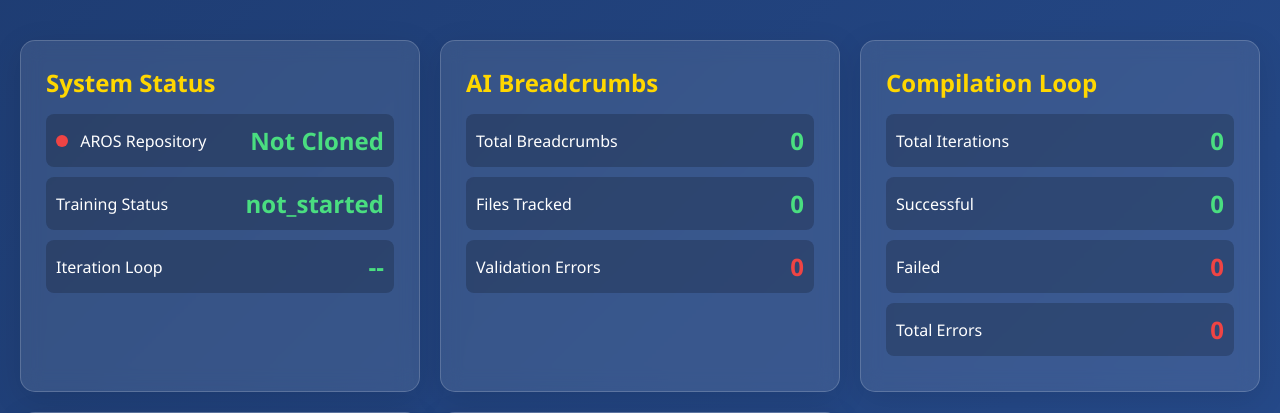
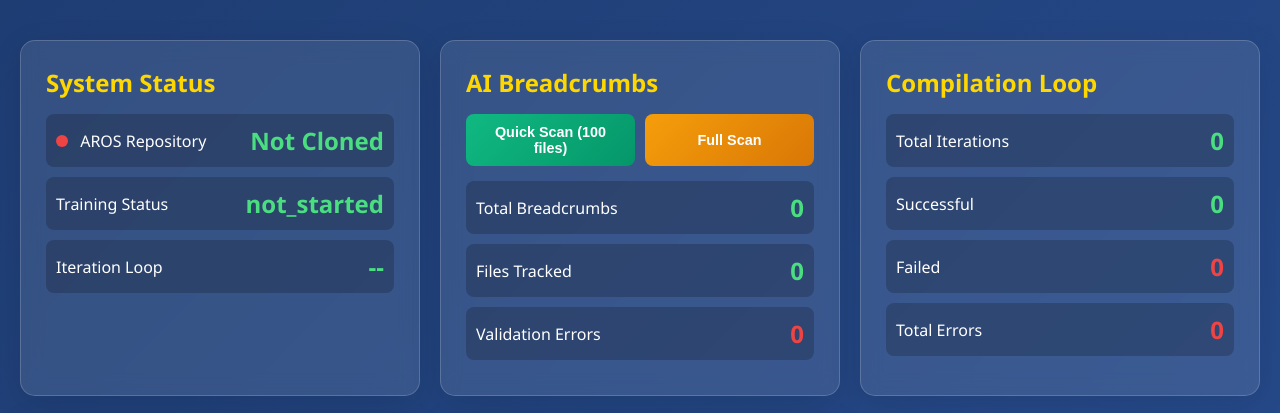
Before and after one commit to terminills/ai_breadcrumb_automated_development, a Flask app: page / in a window 1280 px wide. Shown: the part 130-543 px from the top of the page. Run offline with Flask 3, Linux system fonts and the light colour scheme; data that the repository does not hold is empty.

Commit message:
Add UI buttons to trigger breadcrumb scanning directly from the dashboard
Co-authored-by: terminills <2502855+terminills@users.noreply.github.com>

```diff
--- a/ui/app.py
+++ b/ui/app.py
@@ -267,6 +267,78 @@ def api_reasoning_by_pattern(pattern):
     })
 
 
+@app.route('/api/scan/breadcrumbs', methods=['POST'])
+def api_scan_breadcrumbs():
+    """Trigger breadcrumb scanning"""
+    if not aros_path.exists():
+        return jsonify({
+            'status': 'error',
+            'message': 'AROS repository not found. Please clone it first.'
+        }), 400
+
+    try:
+        # Get options from request
+        data = request.get_json() or {}
+        max_files = data.get('max_files', None)
+        full_scan = data.get('full_scan', False)
+
+        # Run scan script
+        scan_script = Path(__file__).parent.parent / 'scripts' / 'scan_breadcrumbs.py'
+
+        cmd = ['python3', str(scan_script), str(aros_path)]
+        if max_files and not full_scan:
+            cmd.extend(['--max-files', str(max_files)])
+
+        result = subprocess.run(
+            cmd,
+            capture_output=True,
+            text=True,
+            timeout=300  # 5 minute timeout
+        )
+
+        if result.returncode == 0:
+            return jsonify({
+                'status': 'success',
+                'message': 'Breadcrumb scan completed successfully',
+                'output': result.stdout
+            })
+        else:
+            return jsonify({
+                'status': 'error',
+                'message': 'Scan failed',
+                'error': result.stderr
+            }), 500
+
+    except subprocess.TimeoutExpired:
+        return jsonify({
+            'status': 'error',
+            'message': 'Scan timed out after 5 minutes'
+        }), 500
+    except Exception as e:
+        return jsonify({
+            'status': 'error',
+            'message': f'Scan failed: {str(e)}'
+        }), 500
+
+
+@app.route('/api/scan/status')
+def api_scan_status():
+    """Get scan status and last scan info"""
+    scan_log = logs_path / 'scan_latest.json'
+
+    if scan_log.exists():
+        try:
+            with open(scan_log) as f:
+                return jsonify(json.load(f))
+        except Exception:
+            pass
+
+    return jsonify({
+        'status': 'never_run',
+        'message': 'No scans have been run yet'
+    })
+
+
 if __name__ == '__main__':
     host = config['ui']['host']
     port = config['ui']['port']
--- a/ui/templates/index.html
+++ b/ui/templates/index.html
@@ -160,13 +160,32 @@
             transition: transform 0.2s, box-shadow 0.2s;
         }
 
-        button:hover {
+        button:hover:not(:disabled) {
             transform: translateY(-2px);
             box-shadow: 0 5px 20px rgba(102, 126, 234, 0.4);
         }
 
-        button:active {
+        button:active:not(:disabled) {
             transform: translateY(0);
+        }
+
+        button:disabled {
+            opacity: 0.5;
+            cursor: not-allowed;
+        }
+
+        #quickScanBtn, #fullScanBtn {
+            flex: 1;
+            font-size: 0.9em;
+            padding: 10px 16px;
+        }
+
+        #quickScanBtn {
+            background: linear-gradient(135deg, #10b981 0%, #059669 100%);
+        }
+
+        #fullScanBtn {
+            background: linear-gradient(135deg, #f59e0b 0%, #d97706 100%);
         }
 
         .timestamp {
@@ -238,6 +257,11 @@
             <!-- Breadcrumb Statistics Card -->
             <div class="card">
                 <h2>AI Breadcrumbs</h2>
+                <div style="margin-bottom: 15px; display: flex; gap: 10px;">
+                    <button id="quickScanBtn" onclick="triggerScan(false)">Quick Scan (100 files)</button>
+                    <button id="fullScanBtn" onclick="triggerScan(true)">Full Scan</button>
+                </div>
+                <div id="scanStatus" style="margin-bottom: 10px; padding: 8px; border-radius: 5px; display: none;"></div>
                 <div class="stat">
                     <span class="stat-label">Total Breadcrumbs</span>
                     <span class="stat-value" id="totalBreadcrumbs">0</span>
@@ -582,6 +606,66 @@
             }
         }
 
+        // Trigger breadcrumb scan
+        async function triggerScan(fullScan) {
+            const statusDiv = document.getElementById('scanStatus');
+            const quickBtn = document.getElementById('quickScanBtn');
+            const fullBtn = document.getElementById('fullScanBtn');
+
+            // Disable buttons during scan
+            quickBtn.disabled = true;
+            fullBtn.disabled = true;
+
+            // Show status
+            statusDiv.style.display = 'block';
+            statusDiv.style.background = 'rgba(251, 191, 36, 0.2)';
+            statusDiv.style.border = '1px solid #fbbf24';
+            statusDiv.innerHTML = '⏳ Scanning breadcrumbs...';
+
+            try {
+                const response = await fetch('/api/scan/breadcrumbs', {
+                    method: 'POST',
+                    headers: {
+                        'Content-Type': 'application/json'
+                    },
+                    body: JSON.stringify({
+                        full_scan: fullScan,
+                        max_files: fullScan ? null : 100
+                    })
+                });
+
+                const result = await response.json();
+
+                if (response.ok && result.status === 'success') {
+                    statusDiv.style.background = 'rgba(74, 222, 128, 0.2)';
+                    statusDiv.style.border = '1px solid #4ade80';
+                    statusDiv.innerHTML = '✓ Scan completed successfully!';
+
+                    // Refresh dashboard to show new results
+                    setTimeout(() => {
+                        updateDashboard();
+                    }, 500);
+                } else {
+                    statusDiv.style.background = 'rgba(239, 68, 68, 0.2)';
+                    statusDiv.style.border = '1px solid #ef4444';
+                    statusDiv.innerHTML = `✗ Scan failed: ${result.message}`;
+                }
+            } catch (error) {
+                statusDiv.style.background = 'rgba(239, 68, 68, 0.2)';
+                statusDiv.style.border = '1px solid #ef4444';
+                statusDiv.innerHTML = `✗ Error: ${error.message}`;
+            } finally {
+                // Re-enable buttons
+                quickBtn.disabled = false;
+                fullBtn.disabled = false;
+
+                // Hide status after 5 seconds
+                setTimeout(() => {
+                    statusDiv.style.display = 'none';
+                }, 5000);
+            }
+        }
+
         // Initial load
         updateDashboard();
 
```
